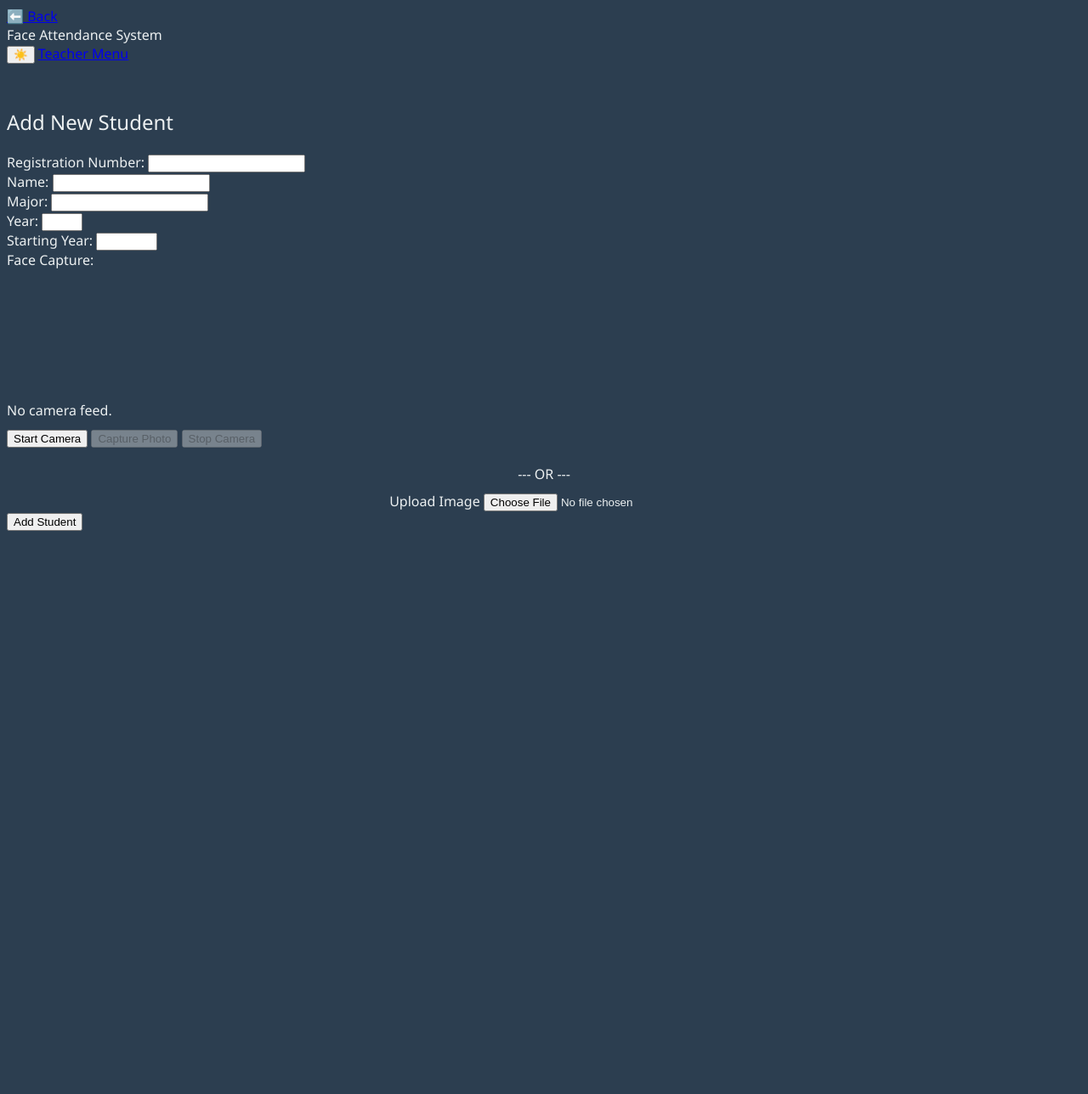
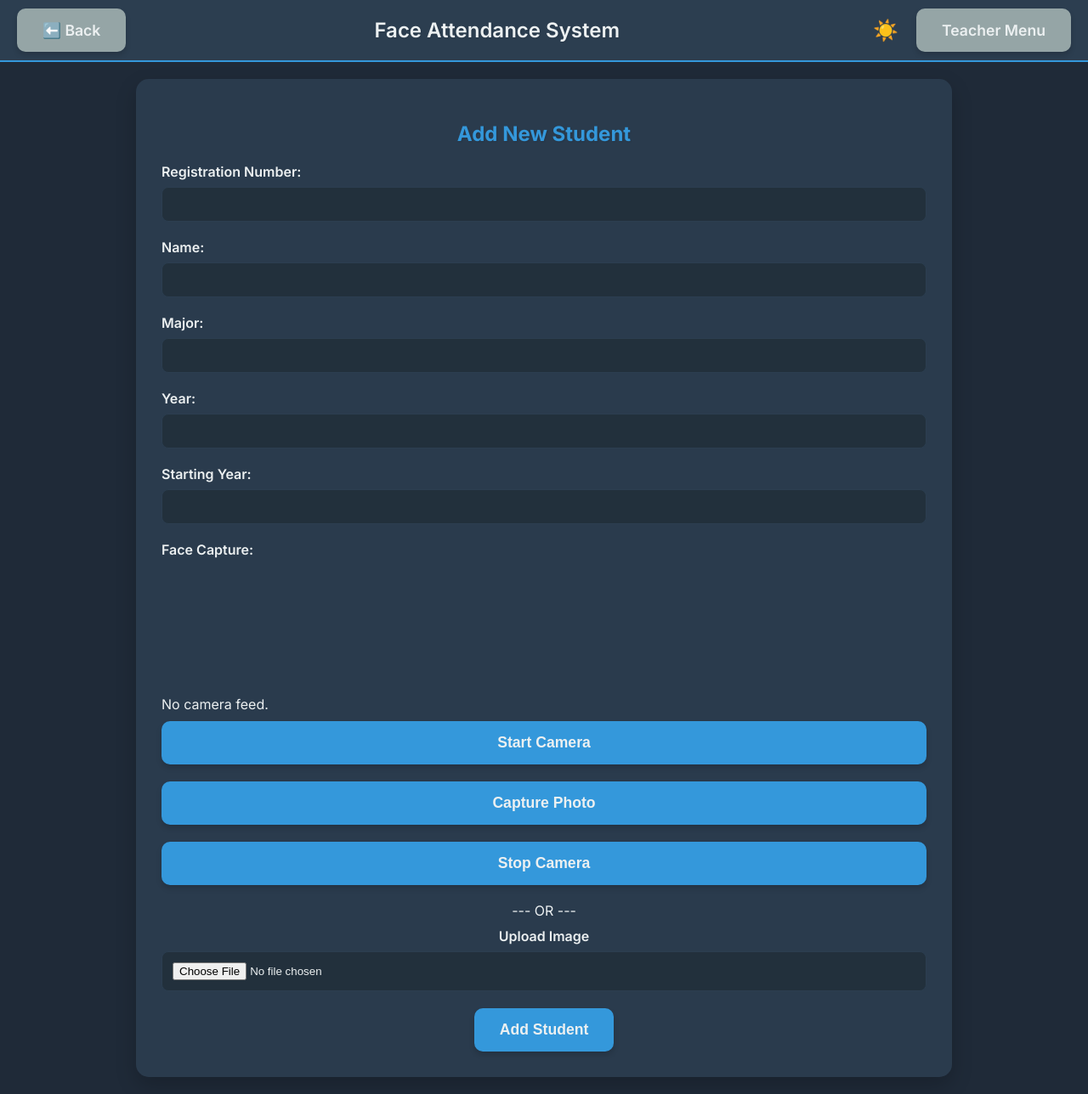
Before and after one commit to PremDhakad07/face-attendance-system, a Flask app: page /add_student in a window 1280 px wide. Shown: the whole page at 85% size. Before the commit the page ends 625 px from the top, so only its background shows below. Run offline with Flask 3, Linux system fonts and the light colour scheme; the visitor is signed in with stand-in values (Sample User, id 1); some libraries are stand-ins or nearby versions.

```diff
--- a/static/style.css
+++ b/static/style.css
@@ -1,63 +1,269 @@
-body {
-    background-color: #2c3e50;
-    color: #ecf0f1;
-    font-family: 'Segoe UI', Tahoma, Geneva, Verdana, sans-serif;
+:root {
+    /* Dark Mode (Default) */
+    --primary-color: #2c3e50;
+    --secondary-color: #3498db;
+    --accent-color: #e74c3c;
+    --text-color: #ecf0f1;
+    --bg-color: #1f2a38;
+    --container-bg: rgba(44, 62, 80, 0.9);
+    --table-header-bg: #2c3e50;
+    --table-row-bg: #34495e;
+    --table-border-color: #2c3e50;
+    --log-success: #2ecc71;
+    --log-warning: #f1c40f;
+    --log-info: #3498db;
+    --input-bg: #22303c;
+    --btn-delete-color: #e74c3c;
+    --btn-edit-color: #f39c12;
 }
 
-.container {
-    padding-top: 2rem;
-    padding-bottom: 2rem;
+/* Light Mode */
+[data-theme="light"] {
+    --primary-color: #ecf0f1;
+    --secondary-color: #2980b9;
+    --accent-color: #c0392b;
+    --text-color: #2c3e50;
+    --bg-color: #f0f2f5;
+    --container-bg: rgba(236, 240, 241, 0.9);
+    --table-header-bg: #bdc3c7;
+    --table-row-bg: #ecf0f1;
+    --table-border-color: #bdc3c7;
+    --log-success: #27ae60;
+    --log-warning: #e67e22;
+    --log-info: #2980b9;
+    --input-bg: #f8f9fa;
+    --btn-delete-color: #c0392b;
+    --btn-edit-color: #d35400;
+}
+
+body {
+    font-family: 'Inter', sans-serif;
+    background: var(--bg-color);
+    color: var(--text-color);
+    margin: 0;
+    padding: 0;
+    transition: background-color 0.3s ease, color 0.3s ease;
+    display: flex;
+    flex-direction: column;
+    min-height: 100vh;
 }
 
 h1, h2 {
-    color: #ecf0f1;
-    font-weight: 300;
+    color: var(--secondary-color);
+    text-shadow: 1px 1px 2px rgba(0, 0, 0, 0.1);
 }
 
-.card {
-    background-color: #34495e;
-    border: none;
-    border-radius: 10px;
-    box-shadow: 0 4px 8px rgba(0, 0, 0, 0.2);
-}
-
-.card-header {
-    background-color: #2c3e50;
-    border-bottom: 1px solid #4a667e;
-    color: #ecf0f1;
-    font-weight: 600;
-    font-size: 1.25rem;
-}
-
-.list-group-item {
-    background-color: #34495e;
-    color: #ecf0f1;
-    border-color: #4a667e;
-    transition: background-color 0.2s ease-in-out;
-}
-
-.list-group-item:hover {
-    background-color: #4a667e;
-}
-
-#processedImage {
-    border-radius: 8px;
-    box-shadow: 0 4px 8px rgba(0, 0, 0, 0.3);
-}
-
-.video-container {
-    position: relative;
-}
-
-.video-overlay {
-    background: rgba(0, 0, 0, 0.7);
-    color: #ecf0f1;
-    font-size: 1.5rem;
+/* --- Layout and Structure --- */
+.container {
+    width: 100%;
+    max-width: 900px;
+    margin: 20px auto;
+    padding: 30px;
+    background: var(--container-bg);
+    border-radius: 15px;
+    box-shadow: 0 10px 25px rgba(0, 0, 0, 0.2);
     text-align: center;
 }
 
-@media (max-width: 768px) {
-    .video-container {
-        margin-bottom: 2rem;
-    }
+/* --- Top Navigation --- */
+.top-nav {
+    display: flex;
+    justify-content: space-between;
+    align-items: center;
+    padding: 10px 20px;
+    background-color: var(--primary-color);
+    border-bottom: 2px solid var(--secondary-color);
 }
+
+.top-nav .nav-title {
+    font-size: 1.5rem;
+    font-weight: 600;
+    color: var(--text-color);
+    text-shadow: 1px 1px 2px rgba(0,0,0,0.1);
+}
+
+.nav-buttons {
+    display: flex;
+    gap: 15px;
+    align-items: center;
+}
+
+.theme-toggle {
+    background: none;
+    border: none;
+    cursor: pointer;
+    font-size: 1.5rem;
+    color: var(--secondary-color);
+    transition: transform 0.2s;
+}
+
+.theme-toggle:hover {
+    transform: scale(1.1);
+}
+
+/* --- Buttons and Forms --- */
+.btn-group {
+    display: flex;
+    flex-direction: column;
+    gap: 20px;
+}
+
+.btn {
+    padding: 15px 30px;
+    font-size: 1.1rem;
+    color: var(--text-color);
+    background-color: var(--secondary-color);
+    border: none;
+    border-radius: 10px;
+    cursor: pointer;
+    transition: transform 0.2s, box-shadow 0.2s, background-color 0.2s;
+    box-shadow: 0 4px 6px rgba(0, 0, 0, 0.15);
+    font-weight: 600;
+    text-decoration: none;
+    display: inline-block;
+    text-align: center;
+}
+
+.btn:hover {
+    transform: translateY(-3px);
+    box-shadow: 0 6px 10px rgba(0, 0, 0, 0.25);
+    background-color: #2980b9;
+}
+
+.btn-teacher {
+    background-color: var(--log-info);
+}
+
+.btn-teacher:hover {
+    background-color: #2980b9;
+}
+
+.btn-shutdown {
+    background-color: var(--accent-color);
+}
+
+.btn-shutdown:hover {
+    background-color: #c0392b;
+}
+
+.btn-add {
+    background-color: var(--log-success);
+}
+
+.btn-add:hover {
+    background-color: #27ae60;
+}
+
+.btn-back {
+    background-color: #95a5a6;
+}
+
+.btn-back:hover {
+    background-color: #7f8c8d;
+}
+
+.btn-delete {
+    background-color: var(--btn-delete-color);
+}
+
+.btn-edit {
+    background-color: var(--btn-edit-color);
+}
+
+.form-group {
+    margin-bottom: 20px;
+    text-align: left;
+}
+
+.form-group label {
+    display: block;
+    margin-bottom: 8px;
+    font-weight: 600;
+}
+
+.form-group input {
+    width: 100%;
+    padding: 12px;
+    border: 1px solid var(--table-border-color);
+    background-color: var(--input-bg);
+    color: var(--text-color);
+    border-radius: 8px;
+    box-sizing: border-box;
+    transition: all 0.3s;
+}
+
+.form-group input:focus {
+    outline: none;
+    border-color: var(--secondary-color);
+    box-shadow: 0 0 5px rgba(52, 152, 219, 0.5);
+}
+
+/* --- Table Styles --- */
+table {
+    width: 100%;
+    border-collapse: collapse;
+    margin-top: 20px;
+    background-color: var(--container-bg);
+    border-radius: 10px;
+    overflow: hidden;
+}
+
+table thead tr {
+    background-color: var(--table-header-bg);
+    color: var(--text-color);
+}
+
+table th,
+table td {
+    padding: 15px;
+    border: 1px solid var(--table-border-color);
+    text-align: left;
+}
+
+table tbody tr:nth-child(even) {
+    background-color: var(--table-row-bg);
+}
+
+.actions {
+    display: flex;
+    gap: 10px;
+    justify-content: center;
+}
+
+.action-btn {
+    padding: 8px 12px;
+    font-size: 0.9rem;
+    border-radius: 5px;
+    color: white;
+    text-decoration: none;
+    transition: background-color 0.2s;
+}
+
+/* --- Video Stream and Status --- */
+#video-stream {
+    width: 100%;
+    max-width: 640px;
+    border-radius: 10px;
+    box-shadow: 0 4px 10px rgba(0, 0, 0, 0.2);
+    margin-top: 20px;
+}
+
+.log-entry {
+    background-color: rgba(0, 0, 0, 0.2);
+    padding: 10px;
+    margin-bottom: 5px;
+    border-radius: 5px;
+    text-align: left;
+    font-size: 0.9rem;
+}
+
+.status-message {
+    padding: 10px;
+    border-radius: 5px;
+    margin-top: 10px;
+    font-weight: 600;
+}
+
+.status-message.success { background-color: var(--log-success); }
+.status-message.warning { background-color: var(--log-warning); }
+.status-message.error { background-color: var(--accent-color); }
```
Also changed, not shown: templates/index.html (+51 -26 lines).
